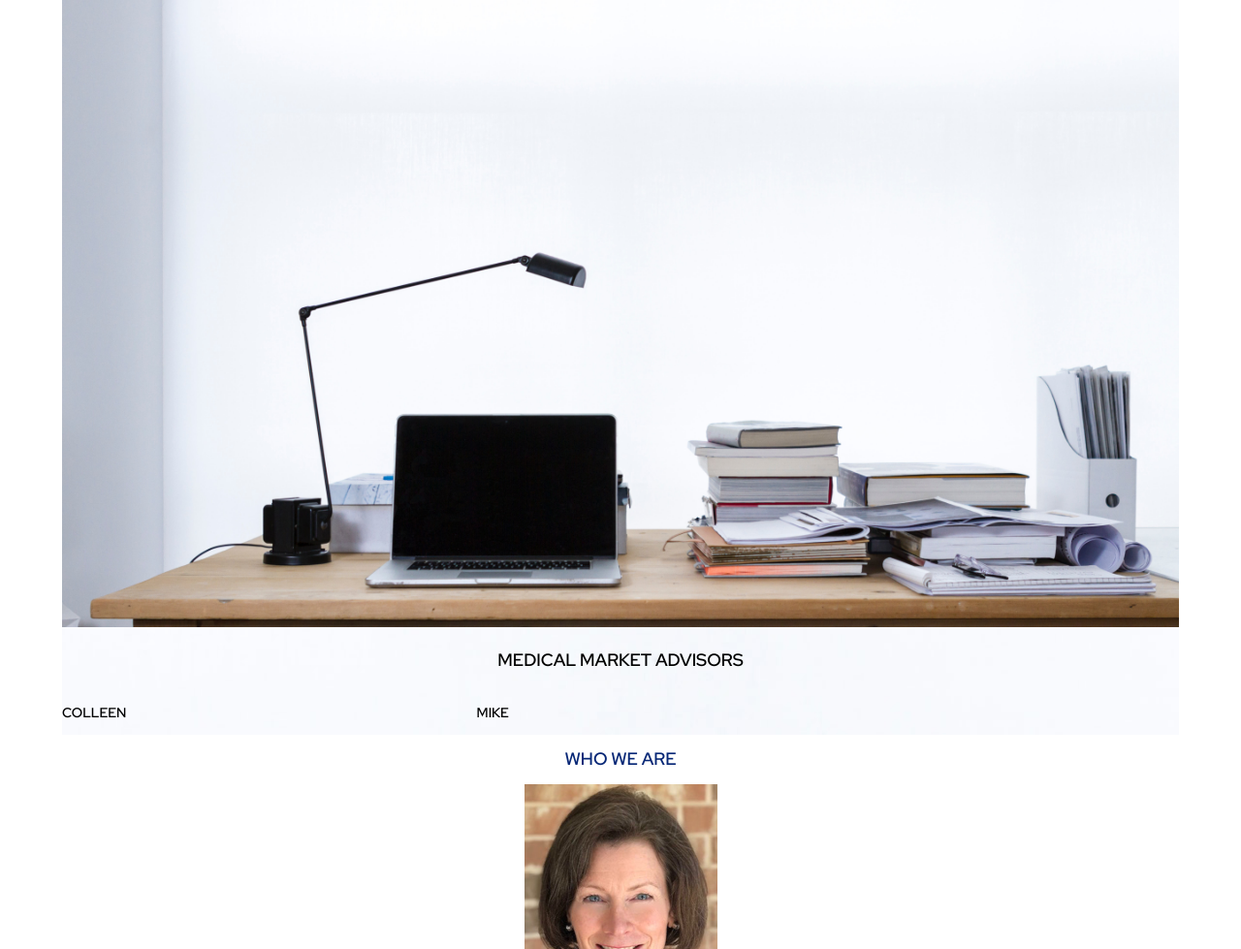
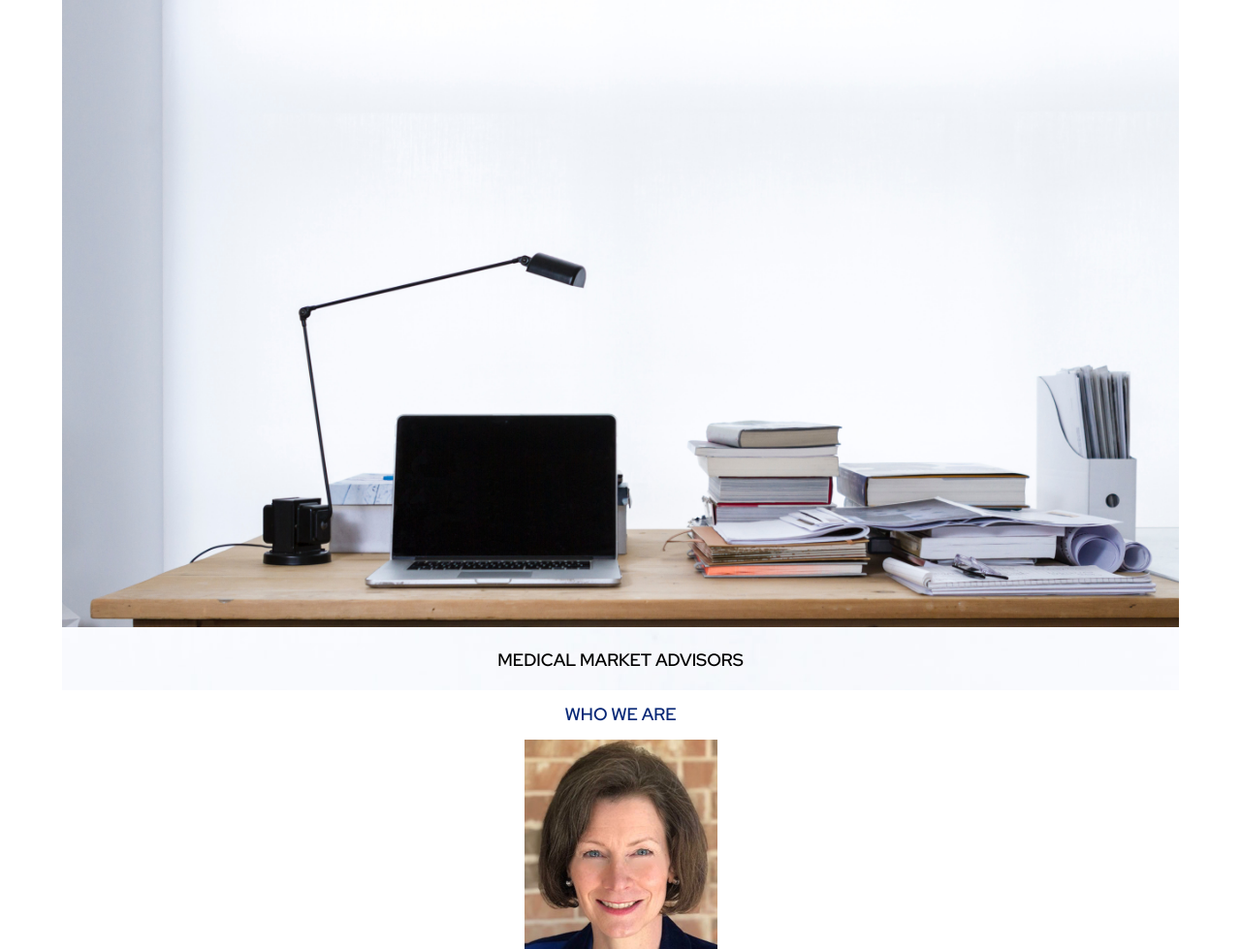
Before and after one commit to Madie-F/RussStat-Consulting, a website built with Parcel: page index.html in a window 1280 px wide. Shown: the part 121-1100 px from the top of the page at 97% size. Built offline with nearby package versions, Linux system fonts and the light colour scheme; files whose address does not match are found by name; a web font is replaced by a local one.

Commit message:
Deleted nav for space

```diff
--- a/css/main.css
+++ b/css/main.css
@@ -81,27 +81,6 @@ header h2 {
 	margin: 0;
 	width: 100%;
 	text-align: center;
-}
-header nav {
-	margin: 0;
-	padding: 5px 0;
-	width: 100%;
-}
-header nav ul {
-	margin: 0;
-	padding: 0 0 0 0;
-}
-header nav ul li{
-	text-transform: uppercase;
-	font-weight: 700;
-	font-size: .875em;
-	padding: 10px 0;
-	list-style: none;
-
-}
-header nav ul li a{
-	text-decoration: none;
-	color: black;
 }
 
 /*The widths are in a percentage!*/
--- a/index.html
+++ b/index.html
@@ -41,12 +41,6 @@
             <h3>Consulting, LLC</h3>
           </div>
           <h2>Medical Market Advisors</h2>
-          <nav>
-            <ul>
-              <li><a href="#top-section">Colleen</a></li>
-              <li><a href="#bottom-section">Mike</a></li>
-            </ul>
-          </nav>
         </div>
       </header>
 
```
